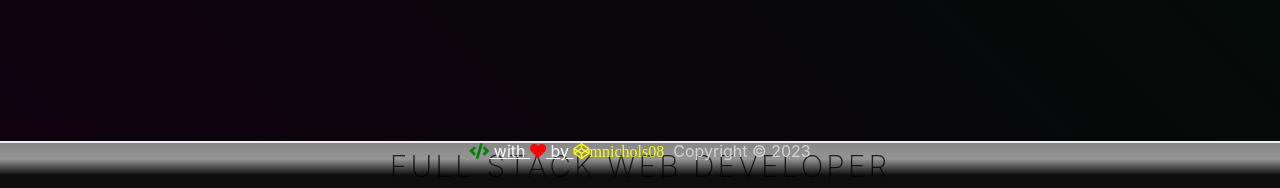
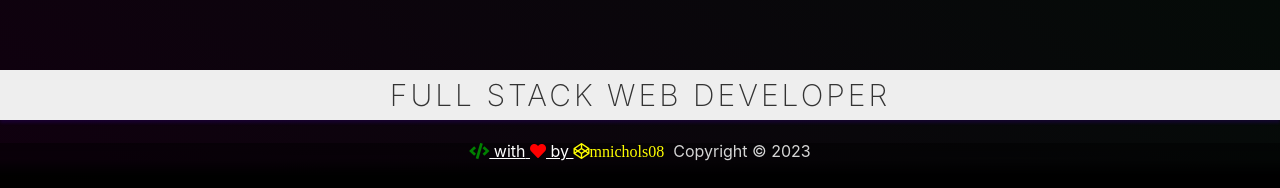
Before and after one commit to mnichols08/portfolio, a React (Create React App) app: page / in a window 1280 px wide. Shown: the part 609-797 px from the top of the page. Built offline with nearby package versions, Linux system fonts and the light colour scheme; a web font is replaced by a local one.

Commit message:
adjust style for h2 to show up at bottom of page but above the footer

```diff
--- a/src/components/Welcome/welcome-header.styles.css
+++ b/src/components/Welcome/welcome-header.styles.css
@@ -24,8 +24,8 @@
     margin-top: -5%;
   }
   .welcome-header h2 {
-    position: absolute;
-    bottom: 0;
+    position: relative;
+    top: 20%;
     left: 0;
     width: 100%;
     background: #eee;
```
